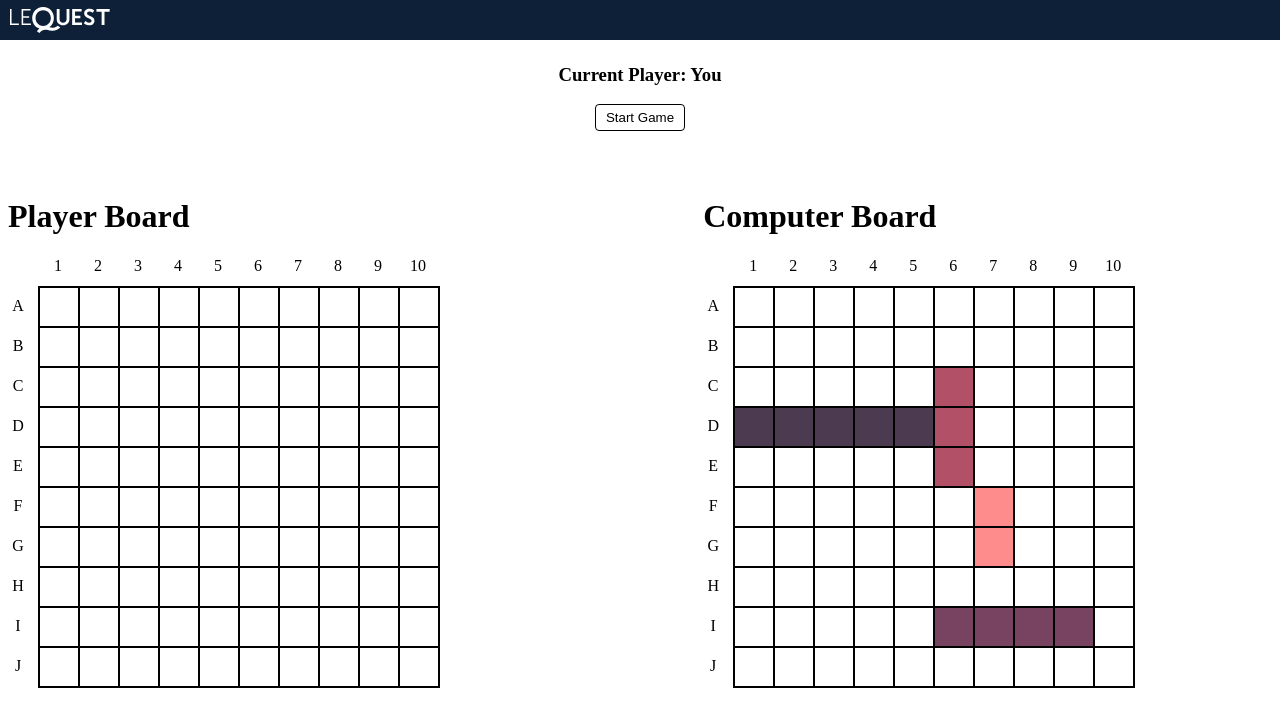
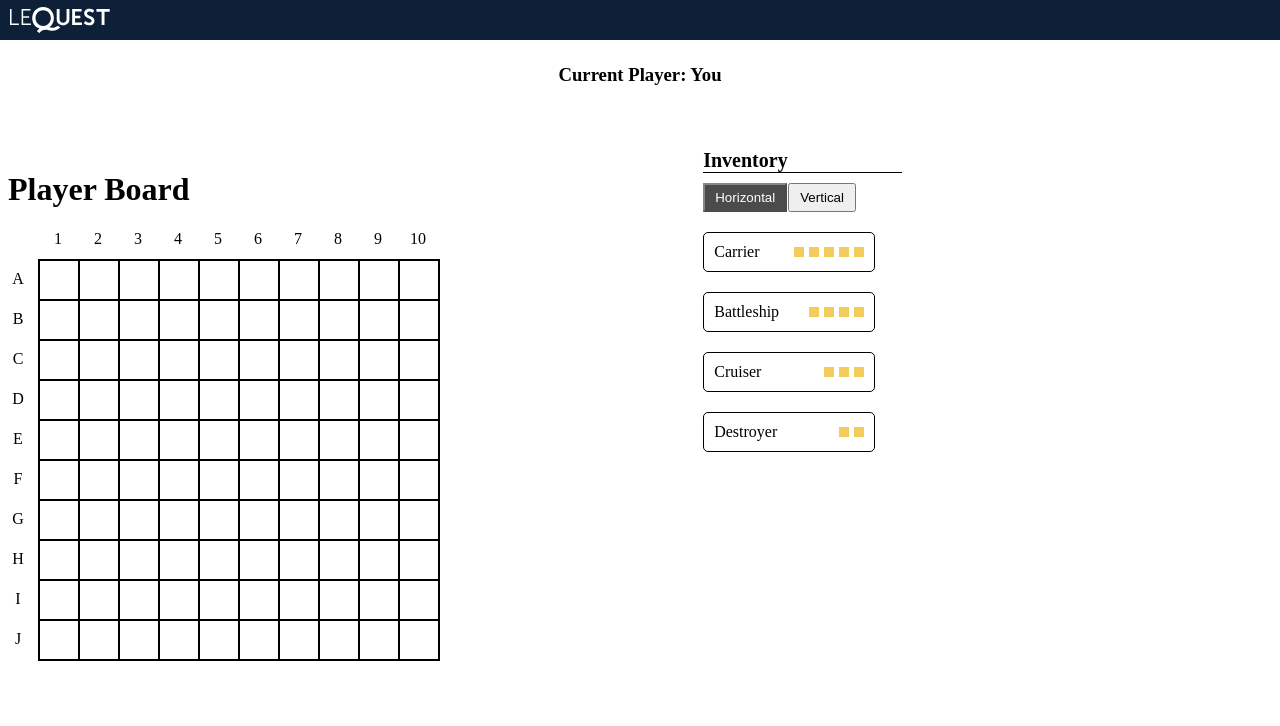
Before and after one commit to ishraqe/battleship, a React app: page / in a window 1280 px wide. Shown: the top 726 px of the page. Built offline with nearby package versions, Linux system fonts and the light colour scheme.

Commit message:
attack left only

```diff
--- a/src/Components/Battleship.jsx
+++ b/src/Components/Battleship.jsx
@@ -15,7 +15,7 @@ const Battleship = () => {
   // comon states
   const [selectedShipToPlace, setSelectedShipToPlace] = useState(null);
   const [currentPlayer, setCurrentPlayer] = useState(CURRENT_PLAYER.player);
-  const [hasGameStarted, setHasGameStarted] = useState(true);
+  const [hasGameStarted, setHasGameStarted] = useState(false);
 
   // player states
   const [playerAvailableShips, setPlayerAvailableShips] = useState(SHIPS);
@@ -34,11 +34,6 @@ const Battleship = () => {
       setCurrentPlayer(CURRENT_PLAYER.computer);
     }
   }, [playerAvailableShips]);
-
-  //
-  useEffect(() => {
-    deployShipsForComputer();
-  }, []);
 
   const handleSelectShipToPlace = (ship) => {
     setSelectedShipToPlace(ship);
@@ -120,6 +115,7 @@ const Battleship = () => {
 
   const handleGameStart = () => {
     setHasGameStarted(true);
+    deployShipsForComputer();
   };
 
   const getOcuiableDataBasedOnAxis = (
@@ -167,7 +163,8 @@ const Battleship = () => {
     return ocupieableBlocks;
   };
 
-  const getRandomBlock = () => {
+  // randomly deploy ships on the board
+  const deployShipsForComputer = () => {
     let tempAvShip = computerAvailableShips;
     let tempDeployedArr = [];
     while (tempAvShip?.length > 0) {
@@ -195,12 +192,6 @@ const Battleship = () => {
     }
   };
 
-  // randomly deploy ships on the board
-  const deployShipsForComputer = () => {
-    // setComputerDeployedShips()
-    getRandomBlock();
-  };
-
   console.log({ computerAvailableShips, computerDeployedShips });
 
   return (
@@ -222,6 +213,7 @@ const Battleship = () => {
               <Axis direction="row" />
               <Axis direction="column" />
               <Board
+                hasGameStarted={hasGameStarted}
                 selectedShipToPlace={selectedShipToPlace}
                 onClickBoradSquare={onClickBoradSquare}
                 deployedShips={playerDeployedShips}
@@ -249,6 +241,7 @@ const Battleship = () => {
                 <Axis direction="row" />
                 <Axis direction="column" />
                 <Board
+                  hasGameStarted={hasGameStarted}
                   selectedShipToPlace={selectedShipToPlace}
                   onClickBoradSquare={onClickBoradSquare}
                   deployedShips={computerDeployedShips}
--- a/src/Components/Board/Board.css
+++ b/src/Components/Board/Board.css
@@ -11,3 +11,6 @@
   grid-template-columns: repeat(var(--board-columns), 1fr);
   grid-template-rows: repeat(var(--board-rows), 1fr);
 }
+.disbale-block {
+  pointer-events: none;
+}
--- a/src/Components/Board/index.jsx
+++ b/src/Components/Board/index.jsx
@@ -6,13 +6,18 @@ import BoardSquare from "./BoardSquare";
 import { BOARD_ARR, CURRENT_PLAYER } from "../../utils/DB";
 //
 
-const Board = ({ onClickBoradSquare, deployedShips, boardOwner }) => {
+const Board = ({
+  onClickBoradSquare,
+  deployedShips,
+  boardOwner,
+  hasGameStarted
+}) => {
   const isOcupied = (rowIndex, columnIndex) => {
     let flag = false;
     let shipName = "";
     deployedShips.forEach((ship) => {
       if (ship.occupiedBlocks.includes(`${rowIndex}${columnIndex}`)) {
-        flag = true;
+        flag = ship.currentPlayer === CURRENT_PLAYER.computer ? false : true;
         shipName = ship.shipName;
       }
     });
@@ -24,7 +29,13 @@ const Board = ({ onClickBoradSquare, deployedShips, boardOwner }) => {
   };
 
   return (
-    <div className="battleship__board">
+    <div
+      className={`battleship__board ${
+        hasGameStarted && boardOwner === CURRENT_PLAYER.player
+          ? "disbale-block"
+          : ""
+      }`}
+    >
       {BOARD_ARR.map((row, columnIndex) => {
         return row.map((square, rowIndex) => {
           return (
```
